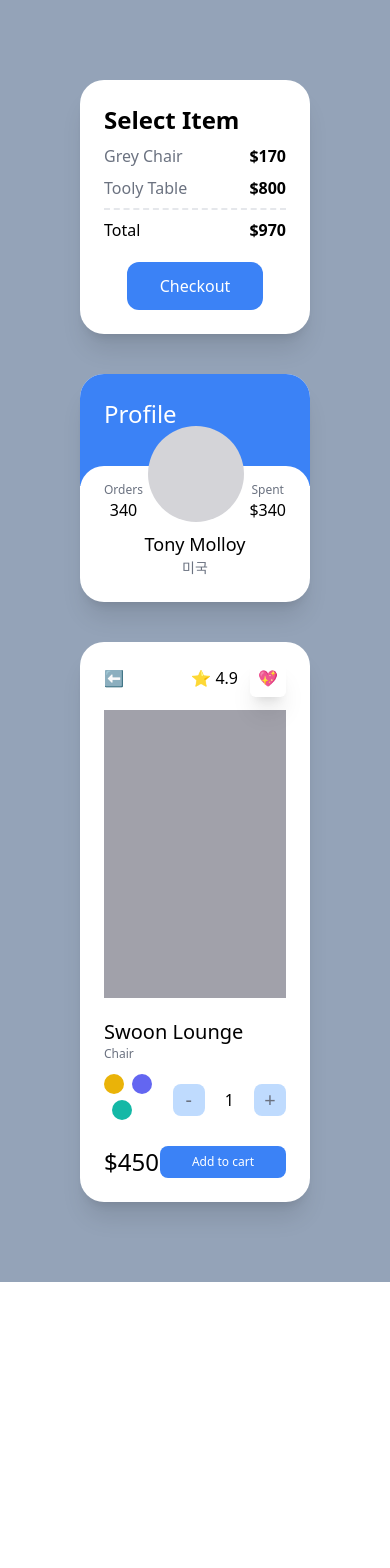
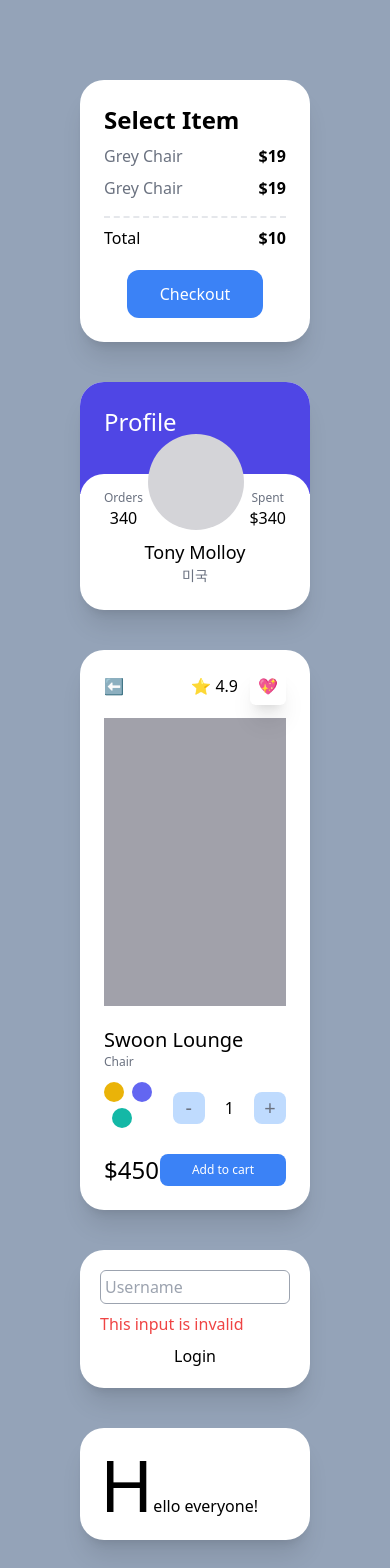
Before and after one commit to jongmato/tailwind-practice, a Next.js app: page / in a window 390 px wide. Shown: the top 1568 px of the page. Before the commit the page ends 1282 px from the top, so only its background shows below. Built offline with nearby package versions, Linux system fonts and the light colour scheme.

Commit message:
feat: form, input responsive modifiers add

```diff
--- a/pages/index.tsx
+++ b/pages/index.tsx
@@ -2,32 +2,44 @@ import type { NextPage } from "next";
 
 const Home: NextPage = () => {
 	return (
-		<div className="bg-slate-400 py-20 px-20 grid gap-10 min-h-screen">
-			<div className="bg-white p-6 rounded-3xl shadow-xl">
+		<div className="bg-slate-400 xl:place-content-center py-20 px-20 grid gap-10 lg:grid-cols-2 xl:grid-cols-3 min-h-screen">
+			<div className="bg-white flex flex-col justify-between  p-6 rounded-3xl shadow-xl">
 				<span className="font-semibold text-2xl">Select Item</span>
-				<div className="flex justify-between my-2">
+				{/* <div className="flex justify-between my-2">
 					<span className="text-gray-500">Grey Chair</span>
 					<span className="font-semibold">$170</span>
 				</div>
 				<div className="flex justify-between">
 					<span className="text-gray-500">Tooly Table</span>
 					<span className="font-semibold">$800</span>
-				</div>
+				</div> */}
+				<ul>
+					<div className="flex justify-between my-2 ">
+						<span className="text-gray-500">Grey Chair</span>
+						<span className="font-semibold">$19</span>
+					</div>
+					<div className="flex justify-between my-2 ">
+						<span className="text-gray-500">Grey Chair</span>
+						<span className="font-semibold">$19</span>
+					</div>
+				</ul>
+
 				<div className="flex justify-between mt-2 pt-2 border-t-2 border-dashed">
 					<span>Total</span>
-					<span className="font-semibold">$970</span>
+					<span className="font-semibold">$10</span>
 				</div>
 				<button
-					className="mt-5 bg-blue-500 text-white p-3 text-center
-          rounded-xl w-3/4 block mx-auto
-        hover:bg-teal-500 hover:text-black
-        active:bg-yellow-500 focus:bg-red-500"
+					className="mt-5 bg-blue-500 text-white p-3
+            text-center rounded-xl w-3/4 block mx-auto
+            hover:bg-teal-500 hover:text-black
+            active:bg-yellow-500 focus:bg-red-500
+            "
 				>
 					Checkout
 				</button>
 			</div>
-			<div className="bg-white overflow-hidden rounded-3xl shadow-xl">
-				<div className="bg-blue-500 p-6 pb-14">
+			<div className="bg-white overflow-hidden rounded-3xl shadow-xl group">
+				<div className="portrait:bg-indigo-600 landscape:bg-teal-500 p-6 pb-14 xl:pb-40">
 					<span className="text-white text-2xl">Profile</span>
 				</div>
 				<div className="rounded-3xl p-6 bg-white relative -top-5">
@@ -36,7 +48,7 @@ const Home: NextPage = () => {
 							<span className="text-xs text-gray-500">Orders</span>
 							<span className="font-medium">340</span>
 						</div>
-						<div className="h-24 w-24 bg-zinc-300 rounded-full" />
+						<div className="h-24 w-24 bg-zinc-300 rounded-full group-hover:bg-red-300 transition-colors" />
 						<div className="flex flex-col items-center">
 							<span className="text-xs text-gray-500">Spent</span>
 							<span className="font-medium">$340</span>
@@ -48,7 +60,7 @@ const Home: NextPage = () => {
 					</div>
 				</div>
 			</div>
-			<div className="bg-white p-6 rounded-3xl shadow-xl">
+			<div className="bg-white p-6 rounded-3xl shadow-xl lg:col-span-2 xl:col-span-1">
 				<div className="flex mb-5 justify-between items-center">
 					<span>⬅️</span>
 					<div className="space-x-3">
@@ -82,6 +94,20 @@ const Home: NextPage = () => {
 					</div>
 				</div>
 			</div>
+			<div className="bg-white overflow-hidden rounded-3xl shadow-xl">
+				<form className="flex flex-col space-y-2  p-5 ">
+					<input type="text" required placeholder="Username" className="border p-1 peer border-gray-400 rounded-md " />
+					<span className="hidden peer-invalid:block peer-invalid:text-red-500">This input is invalid</span>
+					<span className="hidden peer-valid:block peer-valid:text-teal-500">Awesome username</span>
+					<span className="hidden peer-hover:block peer-hover:text-amber-500">Hello</span>
+					<input type="submit" value="Login" className="bg-white" />
+				</form>
+			</div>
+			<div className="bg-white overflow-hidden rounded-3xl shadow-xl">
+				<div className="flex flex-col space-y-2  p-5 ">
+					<p className="first-letter:text-7xl first-letter:hover:text-purple-400">Hello everyone!</p>
+				</div>
+			</div>
 		</div>
 	);
 };
```
